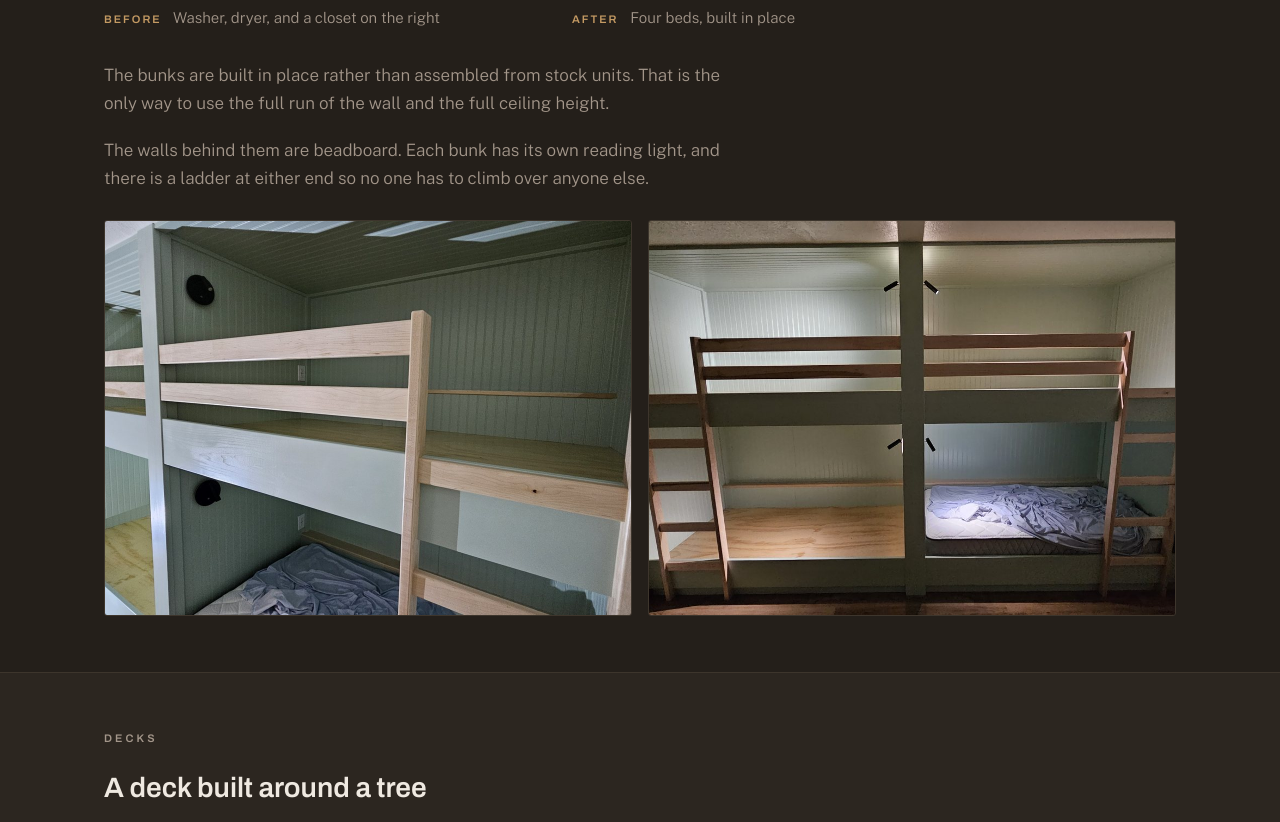
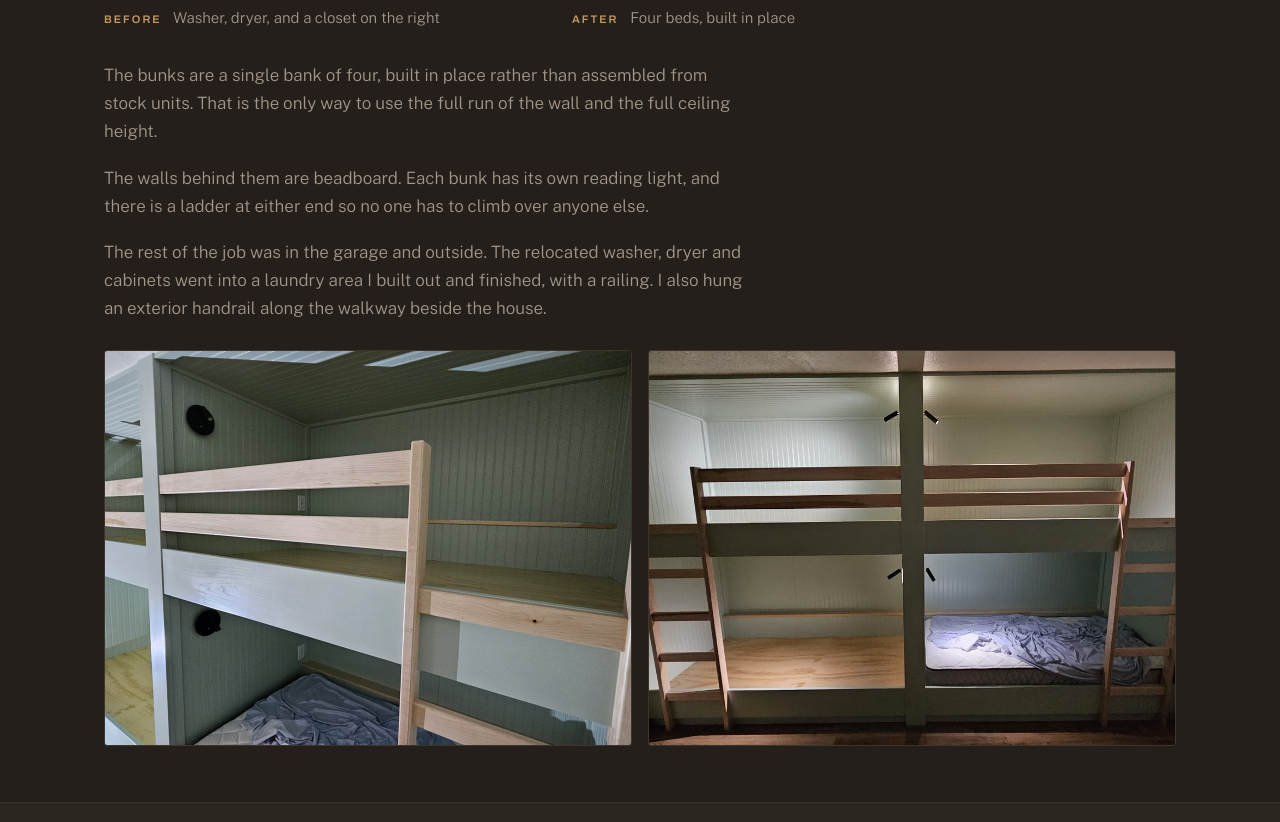
Before and after one commit to flipperhead/builtandconnected, a website: page carpentry.html in a window 1280 px wide. Shown: the part 2771-3593 px from the top of the page. Drawn offline with nearby package versions, Linux system fonts and the light colour scheme.

Commit message:
Correct bunk description and add the rest of the Gendron job

```diff
--- a/carpentry.html
+++ b/carpentry.html
@@ -170,15 +170,17 @@
           <figcaption><span class="ba-tag">Before</span> Washer, dryer, and a closet on the right</figcaption>
         </figure>
         <figure class="shot">
-          <img src="images/bunks-01.jpg" alt="The same room as a bunk room, with two built-in bunk units along the wall" loading="lazy">
+          <img src="images/bunks-01.jpg" alt="The same room as a bunk room, with a single bank of four built-in bunks running along one wall" loading="lazy">
           <figcaption><span class="ba-tag">After</span> Four beds, built in place</figcaption>
         </figure>
       </div>
 
       <div class="project-intro prose">
-        <p>The bunks are built in place rather than assembled from stock units. That is the only way to use the full run of the wall and the full ceiling height.</p>
+        <p>The bunks are a single bank of four, built in place rather than assembled from stock units. That is the only way to use the full run of the wall and the full ceiling height.</p>
 
         <p>The walls behind them are beadboard. Each bunk has its own reading light, and there is a ladder at either end so no one has to climb over anyone else.</p>
+
+        <p>The rest of the job was in the garage and outside. The relocated washer, dryer and cabinets went into a laundry area I built out and finished, with a railing. I also hung an exterior handrail along the walkway beside the house.</p>
       </div>
 
       <div class="shots">
```
